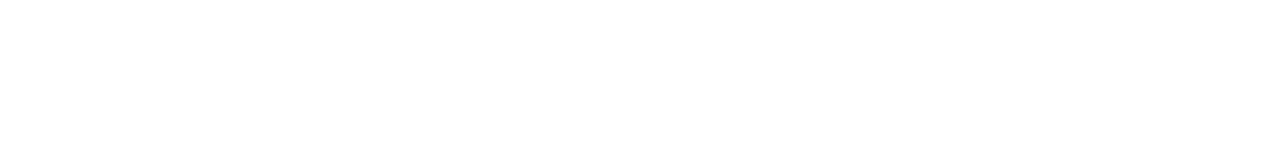
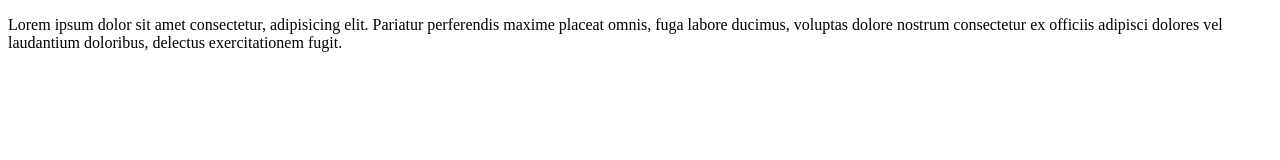
Before and after one commit to MayorWealth/MayorWealth, a plain HTML site: page index.html in a window 1280 px wide. Drawn offline with Linux system fonts and the light colour scheme.

Commit message:
changes made

```diff
--- a/index.html
+++ b/index.html
@@ -6,6 +6,6 @@
     <title>Document</title>
 </head>
 <body>
-
+    <p>Lorem ipsum dolor sit amet consectetur, adipisicing elit. Pariatur perferendis maxime placeat omnis, fuga labore ducimus, voluptas dolore nostrum consectetur ex officiis adipisci dolores vel laudantium doloribus, delectus exercitationem fugit.</p>
 </body>
 </html>
```
